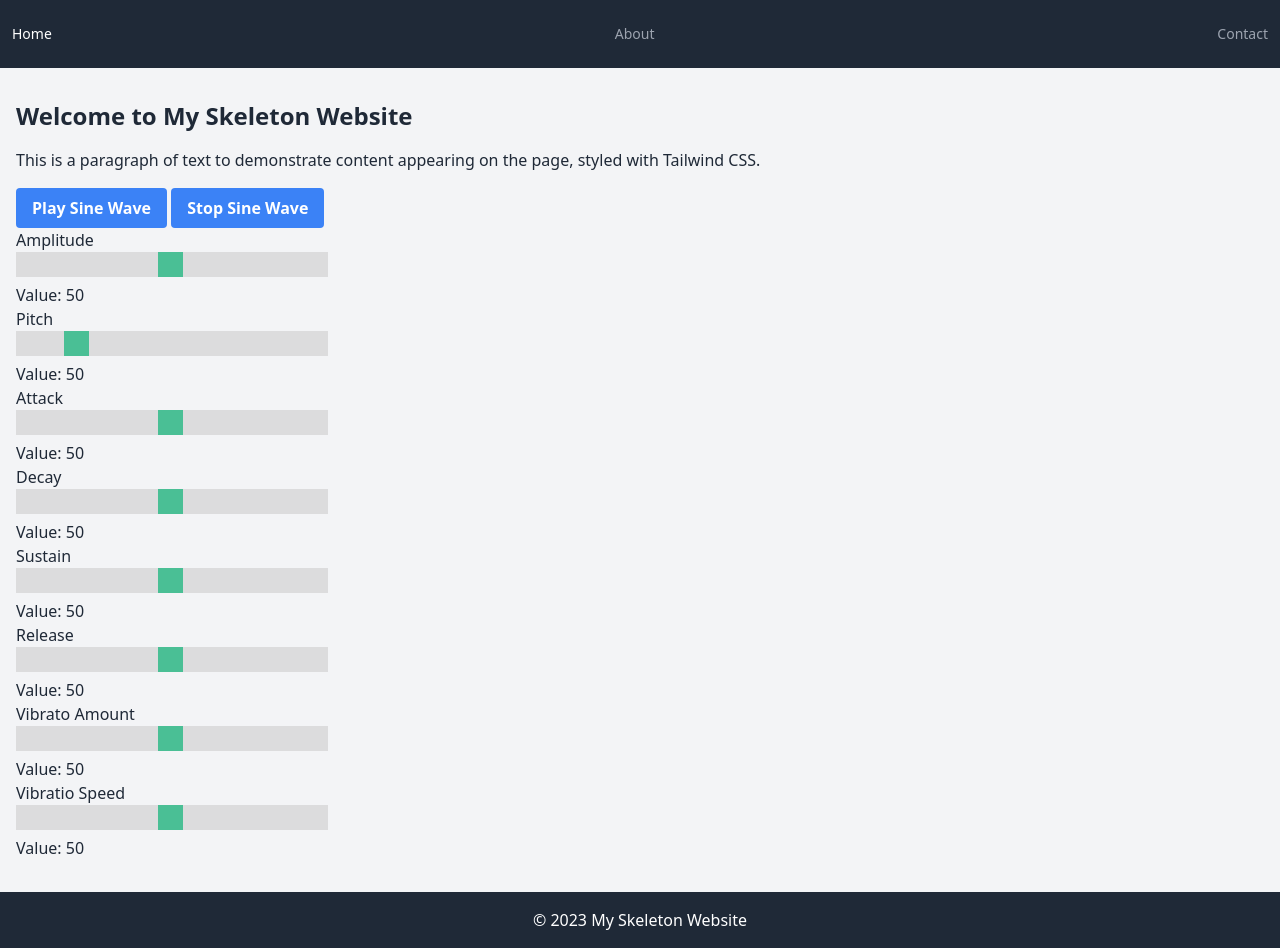
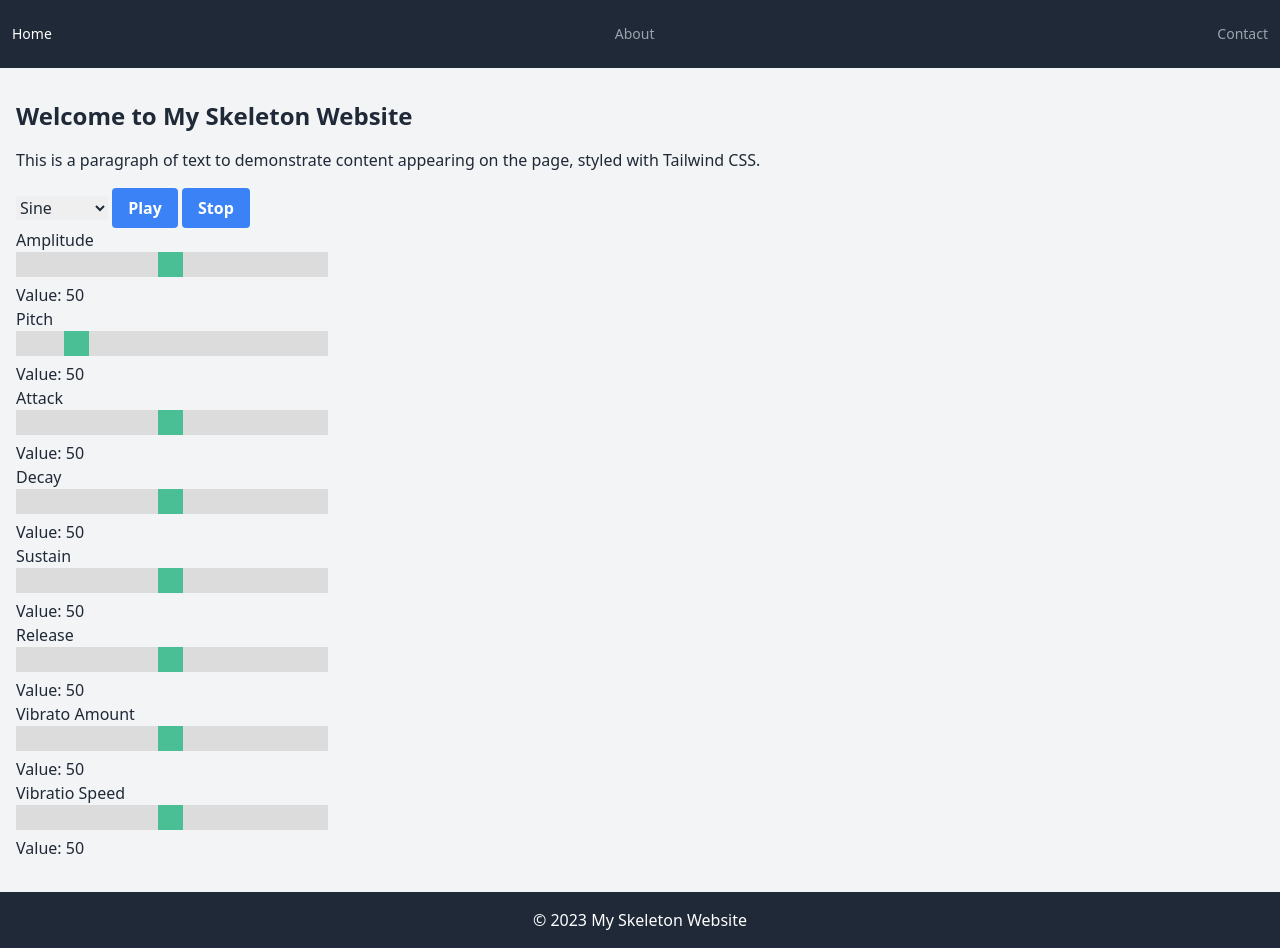
Before and after one commit to praneeth776/Audio_Synthesizer_project, a website: page pages/index.html in a window 1280 px wide. Drawn offline with nearby package versions, Linux system fonts and the light colour scheme.

Commit message:
added wave options

```diff
--- a/components/script.js
+++ b/components/script.js
@@ -14,6 +14,24 @@ document.addEventListener('DOMContentLoaded', () => {
   var decayTime = 0.3;
   var vibratoAmount = 0.5
   var vibratoSpeed = 10
+
+  var waveform = 'sine'
+
+
+
+  var selector = document.getElementById('waveforms');
+
+  selector.oninput = function() {
+
+    waveform = selector.value;
+    console.logs("selected Wave Form" + waveform);
+  }
+
+
+
+
+
+
   document.getElementById('playButton').addEventListener('click', function() {
     audioContext = new (window.AudioContext || window.webkitAudioContext)();
 
@@ -28,7 +46,7 @@ document.addEventListener('DOMContentLoaded', () => {
     oscillator.connect(gainNode);
 
 
-    oscillator.type = 'sine';
+    oscillator.type = waveform;
     oscillator.frequency.setValueAtTime(frequency, audioContext.currentTime); // A4 note
 
 
--- a/pages/index.html
+++ b/pages/index.html
@@ -62,12 +62,19 @@
         <h1 class="text-2xl font-bold">Welcome to My Skeleton Website</h1>
         <p class="mt-4">This is a paragraph of text to demonstrate content appearing on the page, styled with Tailwind CSS.</p>
 
+
+        <select name="waveforms" id="waveforms">
+          <option value="sine">Sine</option>
+          <option value="square">Square</option>
+          <option value="sawtooth">Sawtooth</option>
+          <option value="triangle">Triangle</option>
+        </select>
         <button id="playButton" class="mt-4 bg-blue-500 hover:bg-blue-700 text-white font-bold py-2 px-4 rounded">
-            Play Sine Wave
+            Play
         </button>
 
         <button id="stopButton" class="mt-4 bg-blue-500 hover:bg-blue-700 text-white font-bold py-2 px-4 rounded">
-            Stop Sine Wave
+            Stop
         </button>
 
         <!-- <div class="mt-8">
```
